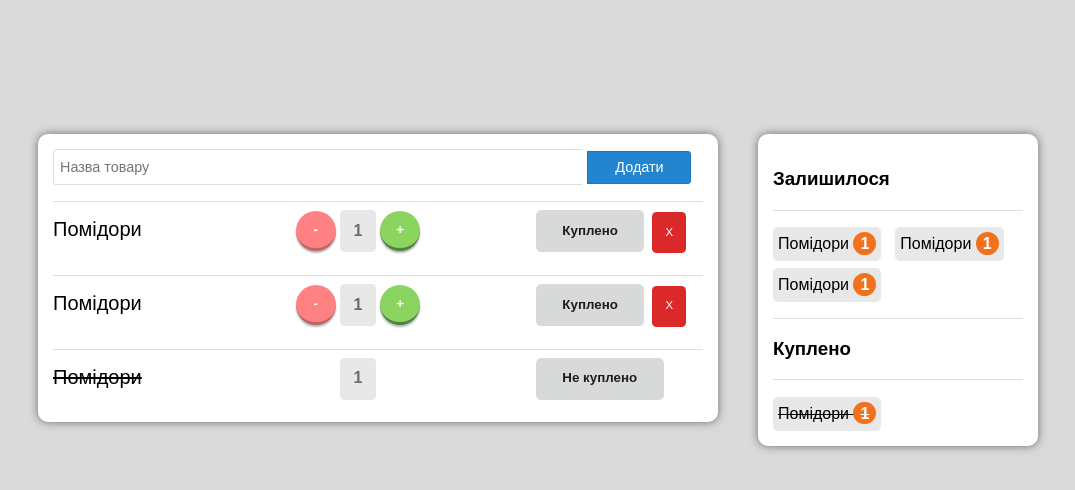
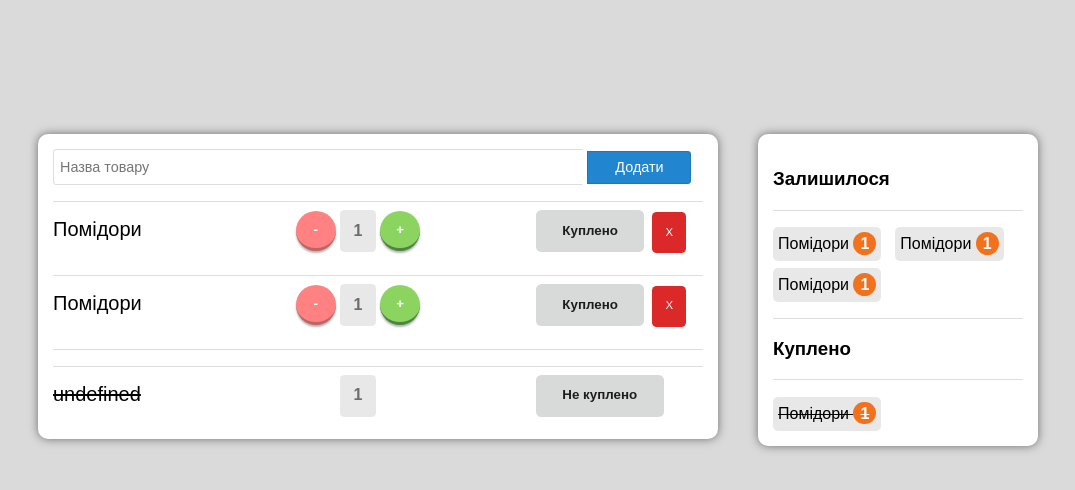
Before and after one commit to UndeadBigUnicorn/JavaScript2.2, a plain HTML site: page public/index.html in a window 1280 px wide. Both pictures are taken after a click on the button "Не куплено". Shown: the whole page, without its empty margins (102-1177 px from the left). Drawn offline with nearby package versions, Linux system fonts and the light colour scheme.

Commit message:
click on button buy

```diff
--- a/public/index.html
+++ b/public/index.html
@@ -25,7 +25,7 @@
                     <button class="circular-button green-button"><b>+</b></button>
                 </div>
                 <div class="third-column option-buttons">
-                    <button class="button-buy">Куплено</button>
+                    <button class="button-buy" data-product-name="Помідори" data-product-id="" data-product-amount="1">Куплено</button>
                     <button class="delete-button">X</button>
                 </div>
             </div>
--- a/public/index.js
+++ b/public/index.js
@@ -6,7 +6,7 @@ window.onload = function() {
     const notBoughtItems = [];
     const boughtItems = [];
 
-    $( "#add-button" ).on( "click", function() {
+    $("#add-button").on( "click", function() {
         let productName = document.getElementById('input').value;
 
         itemsContainer.innerHTML+= ` <div class="item">
@@ -19,8 +19,8 @@ window.onload = function() {
             <button class="circular-button green-button"><b>+</b></button>
         </div>
         <div class="third-column option-buttons">
-            <button class="button-buy" data-poduct-name="${productName}" data-product-id="" data-product-amount="1">Куплено</button>
-            <button class="delete-button" data-poduct-name="${productName}" data-product-id="">X</button>
+            <button class="button-buy" data-product-name="${productName}" data-product-id="" data-product-amount="1">Куплено</button>
+            <button class="delete-button" data-product-name="${productName}" data-product-id="">X</button>
         </div>
     </div>`;
 
@@ -45,14 +45,18 @@ window.onload = function() {
       $(document).on('click' , '.button-buy', function(){
         // Еще нужно добалять в список купленых товаров и с кнопоками разобраться
         let _id = $(this).data('product-id');
-        let _amount= $(this).data('product-amount');
-        let _name = $(this).data('product-rate');
-        let title = $(this).closest('.titles');
-        let addButtons = $(this).closest('.add-buttons');
-        let optionButtons = $(this).closest('.option-buttons');
-        title.innerHTML= `<span class="title crossed">${_name}</span>`;
-        addButtons.innerHTML= ` <span class="amount">${_amount}</span>`;
-        optionButtons.innerHTML = `<button class="button-buy button-not-bought">Не куплено</button>`;
-
+        let _amount= $(this).closest('.item').find('.amount')[0].innerHTML;
+        let _name = $(this).data('product-name');
+        $(this).closest('.item')[0].innerHTML=`<div class="item">
+        <div class="first-column titles">
+            <span class="title crossed">${_name}</span>
+        </div>
+        <div class="second-column add-buttons">
+            <span class="amount">${_amount}</span>
+        </div>
+        <div class="third-column option-buttons">
+            <button class="button-buy button-not-bought" data-product-name="${_name}" data-product-id="${_id}" data-product-amount="${_amount}">Не куплено</button>
+        </div>
+    </div>`;
     });
 }
```
